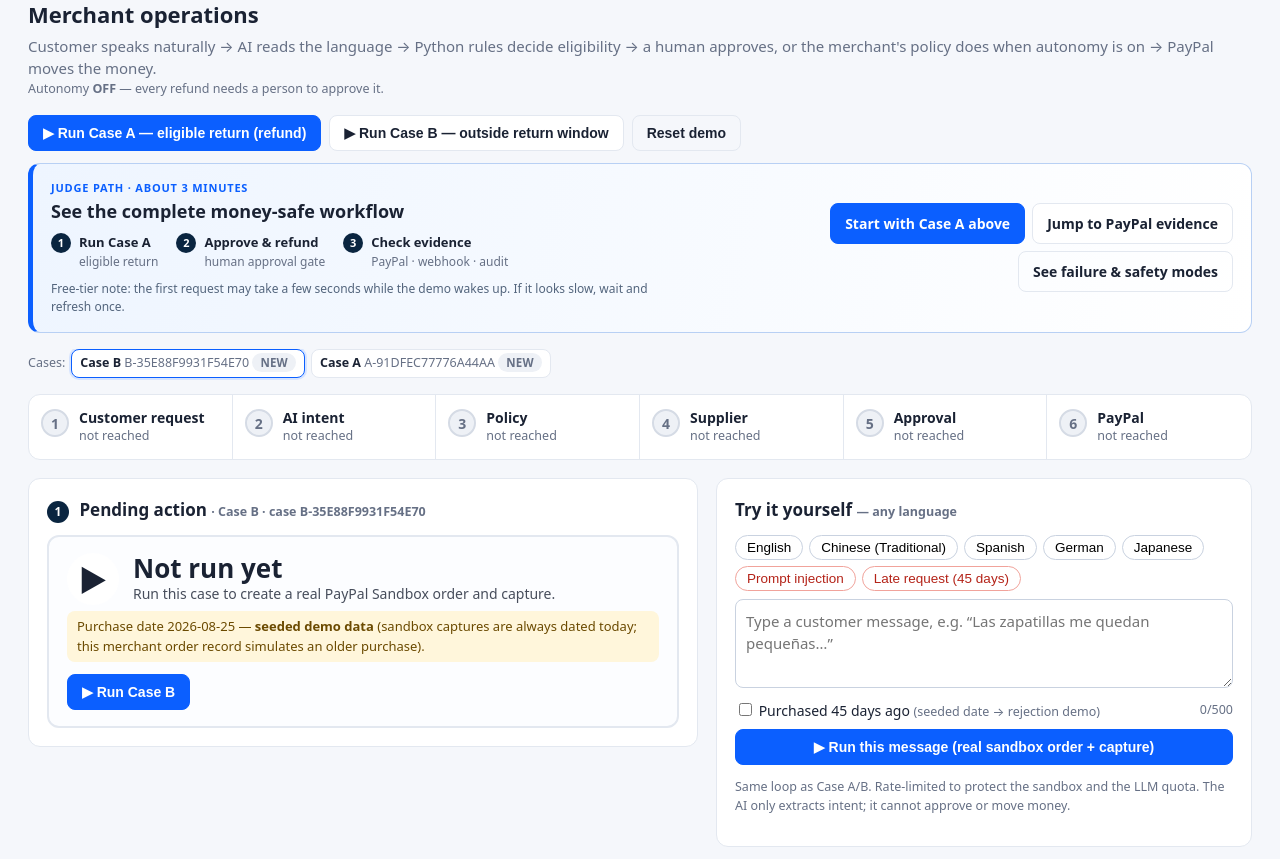
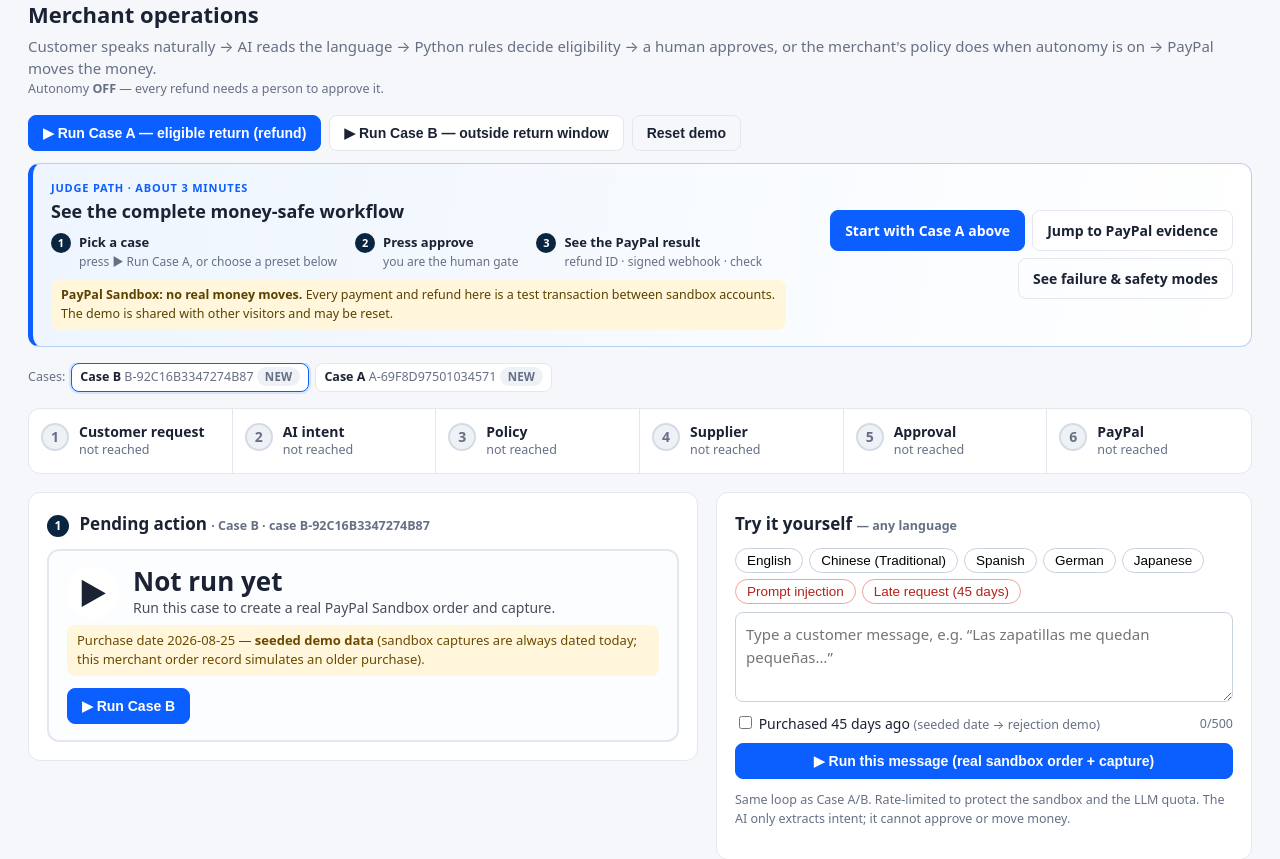
Before and after one commit to Fu93/tradeos, a FastAPI app: page / in a window 1280 px wide. Shown: the part 147-1006 px from the top of the page. Run offline with FastAPI, Linux system fonts and the light colour scheme; data comes from the database, SQL or seed files in the repository; data that the repository does not hold is empty.

Commit message:
Home: 3-step guided hint, explicit 'PayPal Sandbox: no real money moves' notice; drop stale free-tier wording; test (#46)

```diff
--- a/app/static/style.css
+++ b/app/static/style.css
@@ -34,7 +34,7 @@ h1 { margin: 0 0 4px; font-size: 22px; } h2 { margin: 0 0 12px; font-size: 17px;
 .guide-steps li { display: grid; grid-template-columns: 22px auto; column-gap: 6px; align-items: baseline; }
 .guide-steps li::before { counter-increment: guide; content: counter(guide); display: grid; place-items: center; width: 20px; height: 20px; border-radius: 50%; background: var(--navy); color: #fff; font-size: 11px; font-weight: 800; }
 .guide-steps strong { font-size: 13px; } .guide-steps span { grid-column: 2; color: var(--muted); font-size: 12px; }
-.cold-start-note { margin: 9px 0 0; color: #53657d; font-size: 12px; }
+.sandbox-note { margin: 9px 0 0; padding: 6px 10px; color: #5a4300; background: var(--warn-bg); border-radius: 8px; font-size: 12.5px; overflow-wrap: anywhere; }
 .guide-links { display: flex; flex-wrap: wrap; justify-content: flex-end; gap: 7px; min-width: 245px; }
 .row.between { justify-content: space-between; } .gap { gap: 8px; }
 .btn { border: 1px solid var(--line); background: #fff; color: var(--ink); padding: 9px 14px; border-radius: 8px;
@@ -200,6 +200,7 @@ table.evidence tr.bad td{background:#fef2f2}
   .demo-ribbon { gap: 10px; font-size: 10px; }
   .demo-guide { align-items: stretch; flex-direction: column; }
   .guide-links { justify-content: flex-start; min-width: 0; }
+  .guide-steps { flex-direction: column; gap: 8px; }
   .evidence-highlights { grid-template-columns: 1fr 1fr; }
   .tabs { flex-wrap: wrap; }
   .tabs .tab { white-space: normal; }
--- a/app/templates/base.html
+++ b/app/templates/base.html
@@ -28,7 +28,7 @@
       <span class="badge {{ 'ok' if settings.llm_configured else 'warn' }}">LLM: {{ 'Live' if settings.llm_configured else 'Fallback' }}</span>
       <span class="badge {{ 'ok' if webhook_configured|default(false) else 'warn' }}">Webhook: {{ 'configured' if webhook_configured|default(false) else 'not configured' }}</span>
       {% if settings.db_path.startswith('/tmp') %}
-        <span class="badge warn" title="Render free tier: SQLite lives in /tmp and is wiped on restart or redeploy. Audit trails do not survive a deploy.">Persistence: ephemeral</span>
+        <span class="badge warn" title="SQLite lives in /tmp on this server and is wiped on restart or redeploy. Audit trails do not survive a deploy.">Persistence: ephemeral</span>
       {% endif %}
     </div>
   </header>
@@ -36,7 +36,7 @@
   <footer class="footer">
     Use AI where language is ambiguous. Use code where money is at stake. ·
     PayPal AI Hackathon MVP · Sandbox only · <a href="/api/docs">API</a>
-    {% if settings.db_path.startswith('/tmp') %}· <span class="muted">Data is ephemeral (free tier)</span>{% endif %}
+    {% if settings.db_path.startswith('/tmp') %}· <span class="muted">Demo data is ephemeral (wiped on restart or redeploy)</span>{% endif %}
   </footer>
   <script src="/static/app.js"></script>
 </body>
--- a/app/templates/dashboard.html
+++ b/app/templates/dashboard.html
@@ -33,11 +33,11 @@
     <div class="eyebrow">Judge path · about 3 minutes</div>
     <h2 id="demo-guide-title">See the complete money-safe workflow</h2>
     <ol class="guide-steps">
-      <li><strong>Run Case A</strong><span>eligible return</span></li>
-      <li><strong>Approve &amp; refund</strong><span>human approval gate</span></li>
-      <li><strong>Check evidence</strong><span>PayPal · webhook · audit</span></li>
+      <li><strong>Pick a case</strong><span>press ▶ Run Case A, or choose a preset below</span></li>
+      <li><strong>Press approve</strong><span>you are the human gate</span></li>
+      <li><strong>See the PayPal result</strong><span>refund ID · signed webhook · check</span></li>
     </ol>
-    <p class="cold-start-note">Free-tier note: the first request may take a few seconds while the demo wakes up. If it looks slow, wait and refresh once.</p>
+    <p class="sandbox-note" role="note"><strong>PayPal Sandbox: no real money moves.</strong> Every payment and refund here is a test transaction between sandbox accounts. The demo is shared with other visitors and may be reset.</p>
   </div>
   <div class="guide-links">
     <a class="btn primary" href="#pending">Start with Case A above</a>
```
Also changed, not shown: tests/test_web_hardening.py (+12 -0 lines).
